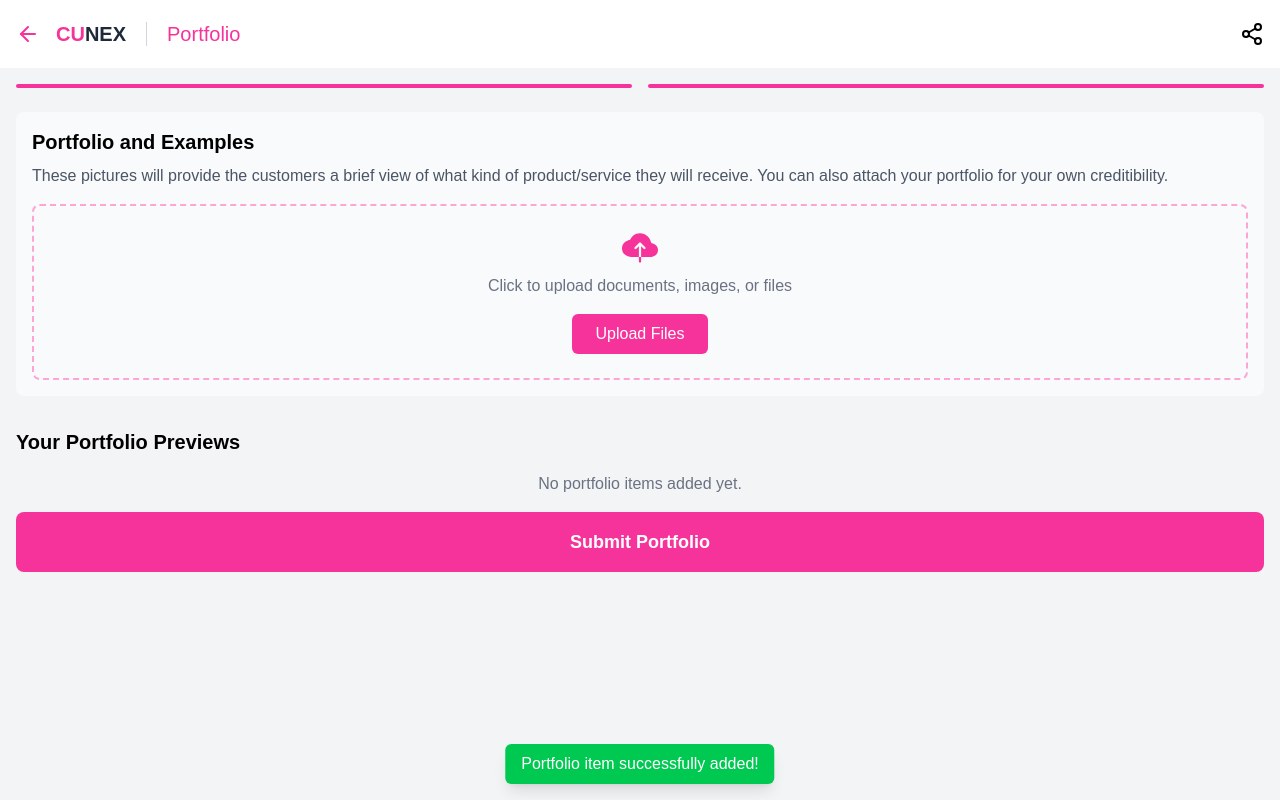
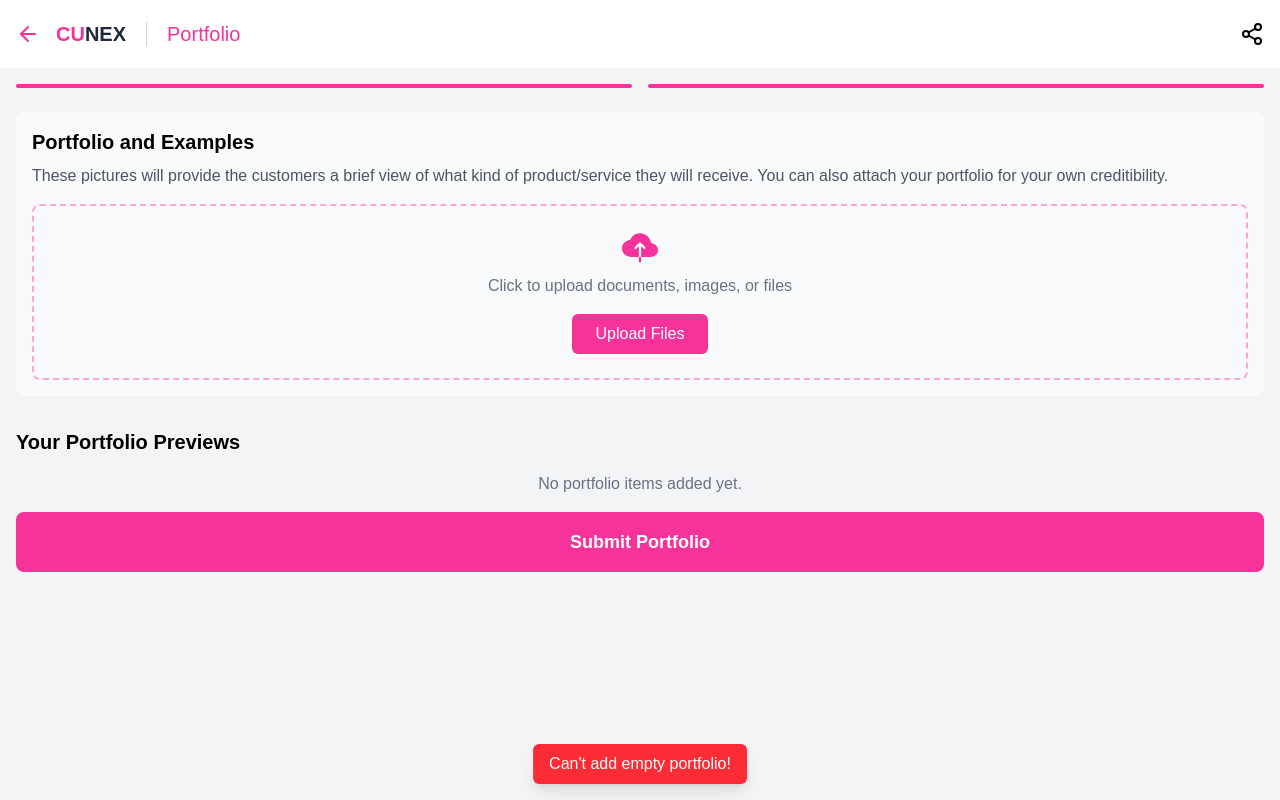
Before and after one commit to bookydooky/cunex_hackathon, a Next.js app in the folder my-cunex-app/: page /portfolio in a window 1280 px wide. Both pictures are taken after a click on the button "Submit Portfolio". Built offline with nearby package versions, Linux system fonts and the light colour scheme.

Commit message:
Handle portfolio empty case, add remove button for each portfolio item

```diff
--- a/my-cunex-app/src/app/portfolio/page.tsx
+++ b/my-cunex-app/src/app/portfolio/page.tsx
@@ -1,7 +1,7 @@
 'use client'
 import React, { useState } from 'react';
 import { IoCloudUpload } from "react-icons/io5";
-import { ArrowLeft } from 'lucide-react';
+import { ArrowLeft, X} from 'lucide-react';
 import { useRouter } from 'next/navigation';
 
 export default function Portfolio() {
@@ -113,7 +113,13 @@ export default function Portfolio() {
           <div className="grid grid-cols-2 md:grid-cols-3 lg:grid-cols-4 gap-4 mb-8">
             {portfolioItems.map((item, index) => (
               <div key={index} className="border-2 rounded-lg p-2 flex flex-col items-center">
-                <div className="w-full h-24 bg-gray-200 rounded-md mb-2 flex items-center justify-center">
+                <div className="w-full h-24 bg-gray-200 rounded-md mb-2 flex items-center justify-center relative">
+                <button
+                onClick={() => setPortfolioItems(portfolioItems.filter((_, i) => i !== index))}
+                className="absolute top-2 right-2 text-red-500 hover:text-red-700"
+              >
+                <X size={20}/>
+              </button>
                   <p className="text-sm text-gray-600">{item.name}</p>
                 </div>
                 <p className="text-sm text-gray-600">Portfolio Item {index + 1}</p>
@@ -129,9 +135,14 @@ export default function Portfolio() {
           Submit Portfolio
         </button>
       </div>
-      {showPopup && (
+      { showPopup && portfolioItems.length > 0 && (
         <div className="fixed bottom-4 left-1/2 transform -translate-x-1/2 bg-green-500 text-white px-4 py-2 rounded-md shadow-lg">
           Portfolio item successfully added!
+        </div>
+      )}
+      { showPopup && portfolioItems.length == 0 && (
+        <div className="fixed bottom-4 left-1/2 transform -translate-x-1/2 bg-red-500 text-white px-4 py-2 rounded-md shadow-lg">
+          Can't add empty portfolio!
         </div>
       )}
     </div>
```
